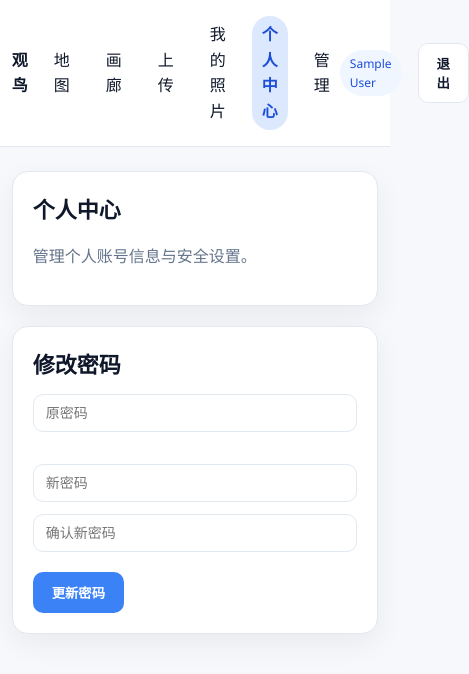
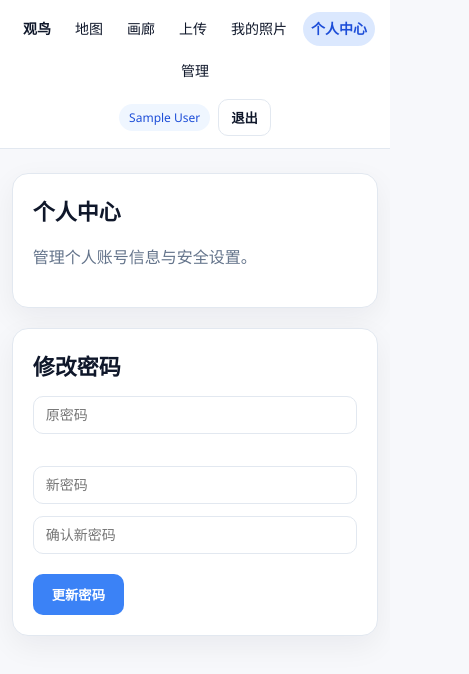
Before and after one commit to liuyihao18/BirdWatching, a Vue app in the folder frontend/: page /profile in a window 390 px wide. Shown: the top 674 px of the page, 469 px wide, since content can reach past the window. Built offline with nearby package versions, Linux system fonts and the light colour scheme; no server answers; sample sign-in values are in the browser's storage.

Commit message:
修复移动端兼容问题

```diff
--- a/frontend/src/assets/style.css
+++ b/frontend/src/assets/style.css
@@ -358,7 +358,9 @@ a {
 }
 
 .hero-map-card {
-    height: 420px;
+    height: auto;
+    aspect-ratio: 16 / 9;
+    max-height: 460px;
     padding: 0;
     overflow: hidden;
 }
@@ -524,6 +526,37 @@ a {
     border-collapse: collapse;
 }
 
+.table-wrap {
+    width: 100%;
+    overflow-x: auto;
+}
+
+.table-wrap .table {
+    min-width: 560px;
+}
+
+.user-list-mobile {
+    display: none;
+}
+
+.user-card {
+    border: 1px solid var(--border);
+    padding: 14px;
+    box-shadow: var(--shadow-soft);
+}
+
+.user-card-row {
+    display: flex;
+    align-items: center;
+    justify-content: space-between;
+    gap: 8px;
+}
+
+.user-card-email {
+    margin: 6px 0 2px;
+    word-break: break-all;
+}
+
 .table th,
 .table td {
     border-bottom: 1px solid var(--border);
@@ -596,6 +629,78 @@ a {
     }
 }
 
+@media (max-width: 720px) {
+    .navbar {
+        padding: 12px 0;
+    }
+
+    .navbar-inner {
+        flex-direction: column;
+        align-items: stretch;
+        gap: 10px;
+    }
+
+    .nav-links {
+        flex-wrap: wrap;
+        gap: 8px;
+        justify-content: center;
+    }
+
+    .nav-links a,
+    .nav-links strong {
+        font-size: 14px;
+        padding: 6px 8px;
+    }
+
+    .nav-links .badge {
+        margin-right: 0;
+    }
+
+    .button.ghost,
+    .button.secondary {
+        padding: 8px 12px;
+    }
+
+    .upload-photo-row {
+        flex-direction: column;
+        align-items: stretch;
+    }
+
+    .upload-photo-picker {
+        width: 100%;
+        height: 180px;
+    }
+
+    .upload-actions {
+        flex-direction: column;
+        align-items: stretch;
+    }
+
+    .map-card-sm {
+        height: 260px;
+    }
+
+    .table th,
+    .table td {
+        font-size: 13px;
+        padding: 10px 6px;
+    }
+
+    .admin-actions {
+        flex-direction: column;
+        align-items: stretch;
+    }
+
+    .table-wrap {
+        display: none;
+    }
+
+    .user-list-mobile {
+        display: grid;
+        gap: 12px;
+    }
+}
+
 @media (hover: none) {
 
     .button:hover,
--- a/frontend/src/views/AdminView.vue
+++ b/frontend/src/views/AdminView.vue
@@ -14,7 +14,7 @@
             <option value="admin">管理员</option>
           </select>
         </div>
-        <div class="flex-row gap-12">
+        <div class="flex-row gap-12 admin-actions">
           <button class="button" type="submit">创建用户</button>
           <span v-if="message" class="text-success">{{ message }}</span>
         </div>
@@ -23,6 +23,7 @@
 
     <section class="card">
       <div class="section-title">用户列表</div>
+      <div class="table-wrap">
         <table class="table">
           <thead>
             <tr>
@@ -41,6 +42,17 @@
             </tr>
           </tbody>
         </table>
+      </div>
+      <div class="user-list-mobile">
+        <div v-for="user in users" :key="user.id" class="card user-card">
+          <div class="user-card-row">
+            <strong>{{ user.name }}</strong>
+            <span class="badge">{{ user.role }}</span>
+          </div>
+          <p class="text-muted user-card-email">{{ user.email }}</p>
+          <small class="text-muted">{{ formatDate(user.created_at) }}</small>
+        </div>
+      </div>
     </section>
 
     <section class="card">
```
Lines whose indentation alone changed are shown as unchanged.
